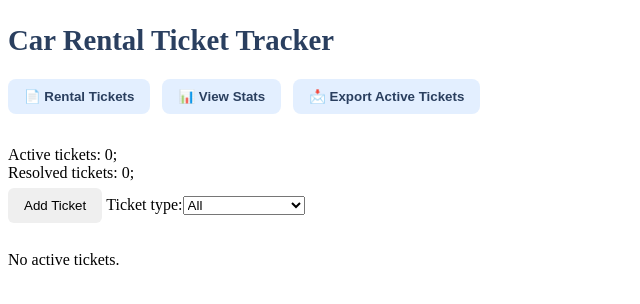
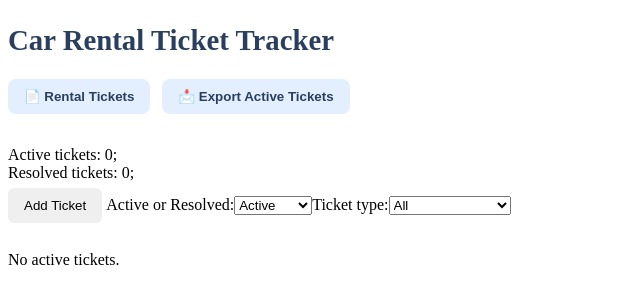
Before and after one commit to calebyg/abc_car_rental, a React (Create React App) app: page / in a window 1280 px wide. Shown: the top 304 px of the page, without its empty margins (0-640 px from the left). Built offline with nearby package versions, Linux system fonts and the light colour scheme; the HTML template or start-up script is replaced by a standard one.

Commit message:
User is able to filter by status and ticket type

```diff
--- a/src/components/TicketList.js
+++ b/src/components/TicketList.js
@@ -14,6 +14,8 @@ import ExportTicketsButton from "./ExportTicketsButton";
 
 const TicketList = () => {
   const [tickets, setTickets] = useState([]);
+  const [status, setStatus] = useState("Active");
+  const [ticketType, setTicketType] = useState("All");
   const [showModal, setShowModal] = useState(false);
   const [selectedTicket, setSelectedTicket] = useState(null);
   const [tab, setTab] = useState("tickets"); // "tickets" or "stats"
@@ -66,13 +68,33 @@ const TicketList = () => {
 
   // Filters tickets by ticket type
   const handleTicketTypeChange = (event) => {
-    const value = event.target.value;
-    if (value === "All") {
-      setTickets(getActiveTickets());
-    } else {
-      const selectedTickets = getActiveTicketsByType(value);
-      setTickets(selectedTickets);
+    const allTickets = getTickets();
+    if (event.target.value === "All")
+      setTickets(allTickets.filter((t) => t.status === status));
+    else {
+      setTickets(
+        allTickets.filter(
+          (t) => t.ticketType === event.target.value && t.status === status
+        )
+      );
+      setTicketType(event.target.value);
     }
+  };
+
+  // Filters tickets by status
+  // Handle when ticket type is "ALL"
+  const handleStatusChange = (event) => {
+    const allTickets = getTickets();
+    if (ticketType === "All")
+      setTickets(allTickets.filter((t) => t.status === event.target.value));
+    else
+      setTickets(
+        allTickets.filter(
+          (t) => t.status === event.target.value && t.ticketType === ticketType
+        )
+      );
+
+    setStatus(event.target.value);
   };
 
   const fieldLabels = {
@@ -113,7 +135,7 @@ const TicketList = () => {
 
       <div className="tab-buttons">
         <button onClick={() => setTab("tickets")}>📄 Rental Tickets</button>
-        <button onClick={() => setTab("stats")}>📊 View Stats</button>
+        {/* <button onClick={() => setTab("stats")}>📊 View Stats</button> */}
         <ExportTicketsButton />
       </div>
       <div>
@@ -127,6 +149,18 @@ const TicketList = () => {
       {tab === "tickets" && (
         <>
           <button onClick={() => setShowModal(true)}>Add Ticket</button>
+          <label>
+            Active or Resolved:
+            <select
+              name="isActive"
+              defaultValue="Active"
+              onChange={handleStatusChange}
+              multiple={false}
+            >
+              <option value="Active">Active</option>
+              <option value="Resolved">Resolved</option>
+            </select>
+          </label>
           <label>
             Ticket type:
             <select
@@ -161,7 +195,6 @@ const TicketList = () => {
           {tickets.length === 0 && <p>No active tickets.</p>}
 
           {[...tickets]
-            .filter((ticket) => ticket.status === "Active")
             .sort((a, b) => new Date(b.timestamp) - new Date(a.timestamp))
             .map((ticket) => (
               <div key={ticket.id} className="rental-card">
@@ -177,7 +210,7 @@ const TicketList = () => {
         </>
       )}
 
-      {tab === "stats" && <StatsPanel tickets={tickets} />}
+      {/* {tab === "stats" && <StatsPanel tickets={tickets} />} */}
     </div>
   );
 };
```
Also changed, not shown: 7 other files (tests, documents, lock files or other folders).
